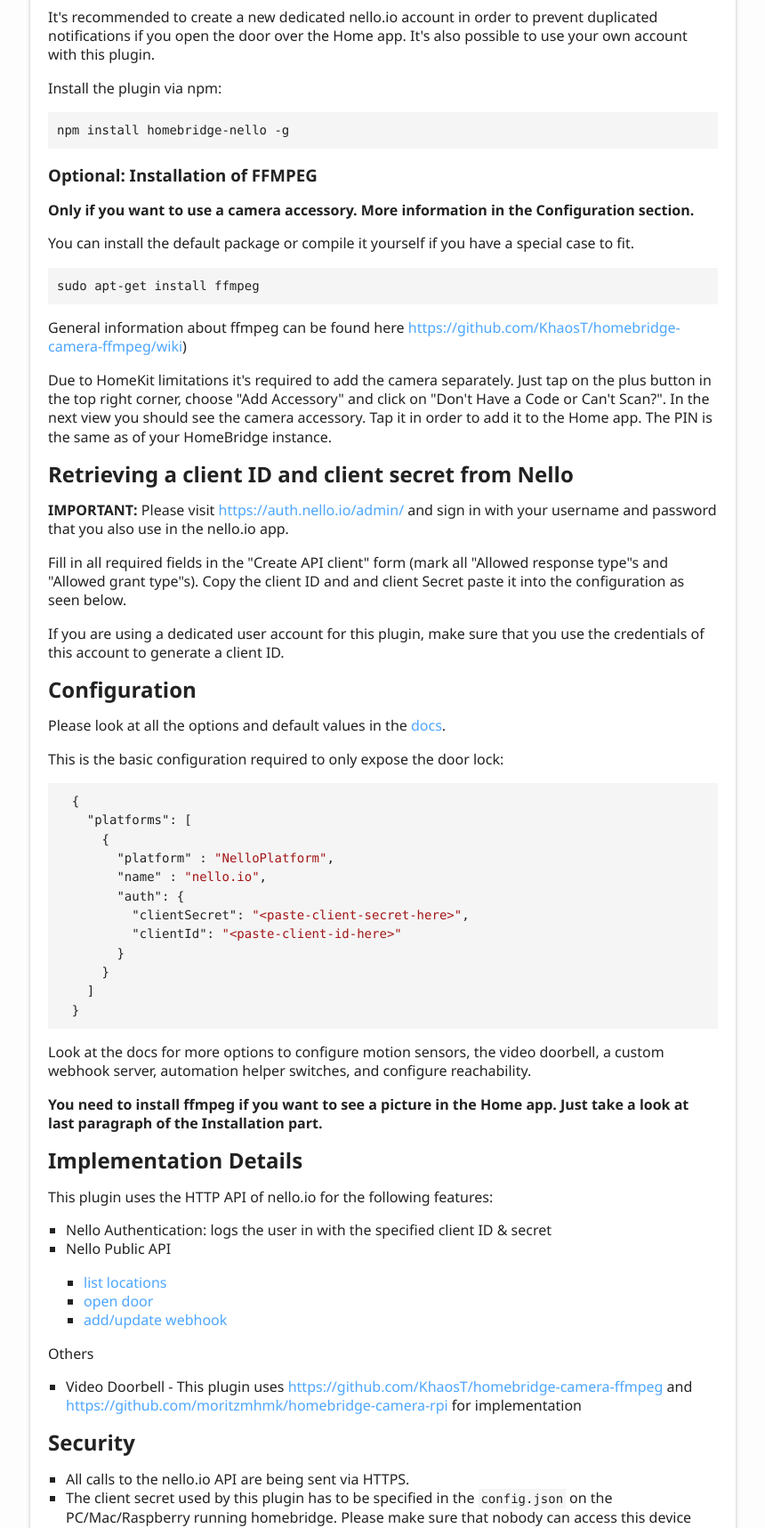
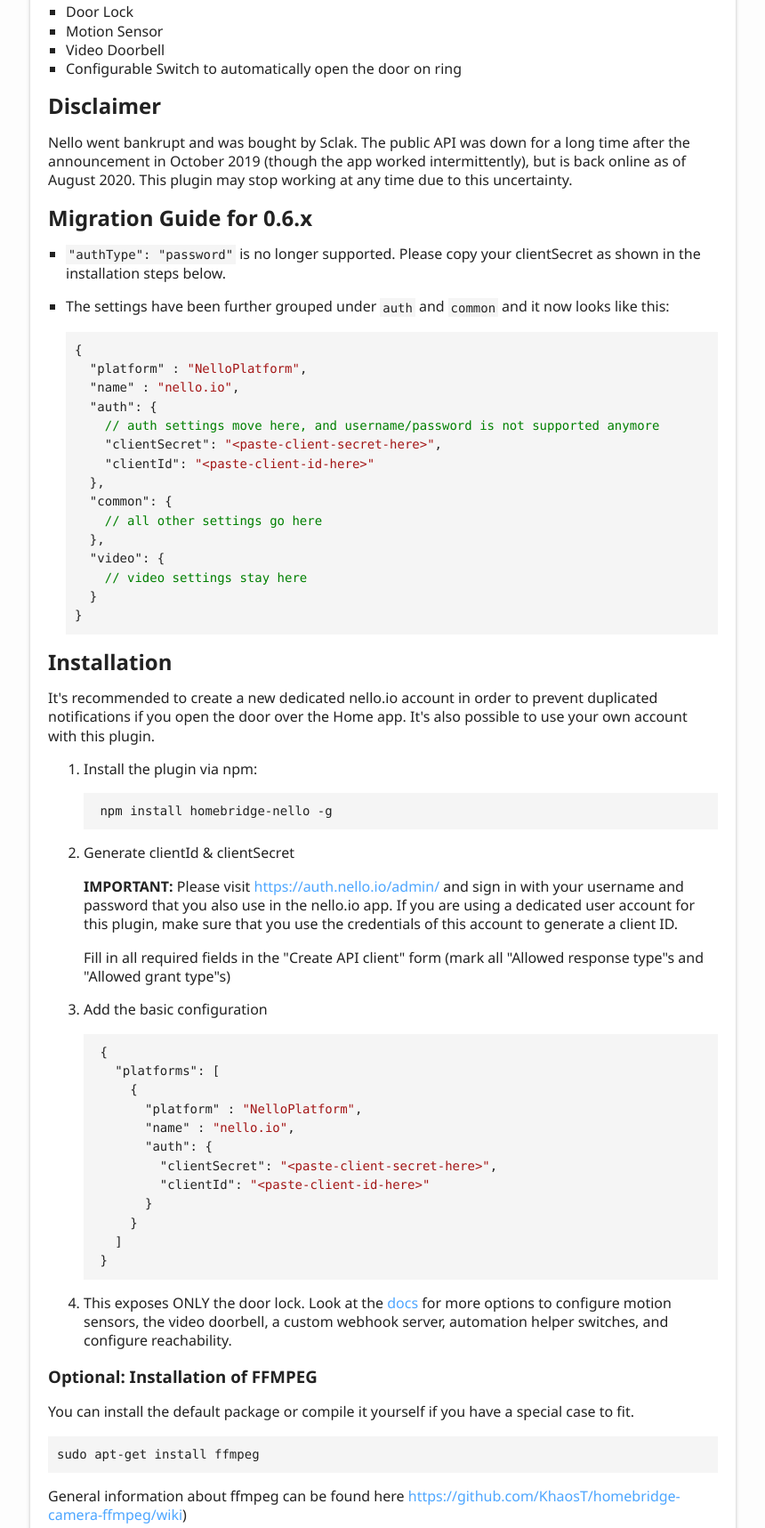
Before and after one commit to lukasroegner/homebridge-nello, a website: page docs/index.html in a window 1280 px wide. Shown: the part 417-2134 px from the top of the page at 89% size, without its empty margins (6-866 px from the left). Drawn offline with Linux system fonts and the light colour scheme.

Commit message:
Update README

```diff
--- a/docs/index.html
+++ b/docs/index.html
@@ -65,46 +65,81 @@
 				<a href="#homebridge-nello" id="homebridge-nello" style="color: inherit; text-decoration: none;">
 					<h1>homebridge-nello</h1>
 				</a>
-				<p>This project is a homebridge plugin for the smart intercom nello.io. All your nello.io locks are dynamically added to HomeKit as lock accessories. If you want to learn more about the smart intercom nello one, please visit <a href="https://www.nello.io">https://www.nello.io</a>. There is an excellent blog post about the integration of nello into homebridge that can be found at <a href="https://www.nello.io/blog/how-to-connect-your-nello-one-to-homebridge/">https://www.nello.io/blog/how-to-connect-your-nello-one-to-homebridge/</a>.</p>
+				<p>This project is a homebridge plugin for the smart intercom nello.io. All your nello.io locks are dynamically added to HomeKit as lock accessories. If you want to learn more about the smart intercom nello one, please visit <a href="https://www.nello.io">https://www.nello.io</a>.</p>
+				<p><a href="https://lukasroegner.github.io/homebridge-nello">Configuration / Docs</a></p>
+				<a href="#features" id="features" style="color: inherit; text-decoration: none;">
+					<h2>Features</h2>
+				</a>
+				<ul>
+					<li>Door Lock</li>
+					<li>Motion Sensor</li>
+					<li>Video Doorbell</li>
+					<li>Configurable Switch to automatically open the door on ring</li>
+				</ul>
+				<a href="#disclaimer" id="disclaimer" style="color: inherit; text-decoration: none;">
+					<h2>Disclaimer</h2>
+				</a>
+				<p>Nello went bankrupt and was bought by Sclak. The public API was down for a long time after the announcement in October 2019 (though the app worked intermittently), but is back online as of August 2020. This plugin may stop working at any time due to this uncertainty.</p>
+				<a href="#migration-guide-for-06x" id="migration-guide-for-06x" style="color: inherit; text-decoration: none;">
+					<h2>Migration Guide for 0.6.x</h2>
+				</a>
+				<ul>
+					<li><p><code>&quot;authType&quot;: &quot;password&quot;</code> is no longer supported. Please copy your clientSecret as shown in the installation steps below.</p>
+					</li>
+					<li><p>The settings have been further grouped under <code>auth</code> and <code>common</code> and it now looks like this:</p>
+						<pre><code class="language-json">{
+  <span class="hljs-attr">&quot;platform&quot;</span> : <span class="hljs-string">&quot;NelloPlatform&quot;</span>,
+  <span class="hljs-attr">&quot;name&quot;</span> : <span class="hljs-string">&quot;nello.io&quot;</span>,
+  <span class="hljs-attr">&quot;auth&quot;</span>: {
+    <span class="hljs-comment">// auth settings move here, and username/password is not supported anymore</span>
+    <span class="hljs-attr">&quot;clientSecret&quot;</span>: <span class="hljs-string">&quot;&lt;paste-client-secret-here&gt;&quot;</span>,
+    <span class="hljs-attr">&quot;clientId&quot;</span>: <span class="hljs-string">&quot;&lt;paste-client-id-here&gt;&quot;</span>
+  },
+  <span class="hljs-attr">&quot;common&quot;</span>: {
+    <span class="hljs-comment">// all other settings go here</span>
+  },
+  <span class="hljs-attr">&quot;video&quot;</span>: {
+    <span class="hljs-comment">// video settings stay here</span>
+  }
+}</code></pre>
+					</li>
+				</ul>
 				<a href="#installation" id="installation" style="color: inherit; text-decoration: none;">
 					<h2>Installation</h2>
 				</a>
 				<p>It&#39;s recommended to create a new dedicated nello.io account in order to prevent duplicated notifications if you open the door over the Home app. It&#39;s also possible to use your own account with this plugin.</p>
-				<p>Install the plugin via npm:</p>
-				<pre><code class="language-bash">npm install homebridge-nello -g</code></pre>
+				<ol>
+					<li><p>Install the plugin via npm:</p>
+						<pre><code class="language-bash"> npm install homebridge-nello -g</code></pre>
+					</li>
+					<li><p>Generate clientId &amp; clientSecret</p>
+						<p> <strong>IMPORTANT:</strong> Please visit <a href="https://auth.nello.io/admin/">https://auth.nello.io/admin/</a> and sign in with your username and password that you also use in the nello.io app. If you are using a dedicated user account for this plugin, make sure that you use the credentials of this account to generate a client ID.</p>
+						<p> Fill in all required fields in the &quot;Create API client&quot; form (mark all &quot;Allowed response type&quot;s and &quot;Allowed grant type&quot;s)</p>
+					</li>
+					<li><p>Add the basic configuration</p>
+						<pre><code class="language-json"> {
+   <span class="hljs-attr">&quot;platforms&quot;</span>: [
+     {
+       <span class="hljs-attr">&quot;platform&quot;</span> : <span class="hljs-string">&quot;NelloPlatform&quot;</span>,
+       <span class="hljs-attr">&quot;name&quot;</span> : <span class="hljs-string">&quot;nello.io&quot;</span>,
+       <span class="hljs-attr">&quot;auth&quot;</span>: {
+         <span class="hljs-attr">&quot;clientSecret&quot;</span>: <span class="hljs-string">&quot;&lt;paste-client-secret-here&gt;&quot;</span>,
+         <span class="hljs-attr">&quot;clientId&quot;</span>: <span class="hljs-string">&quot;&lt;paste-client-id-here&gt;&quot;</span>
+       }
+     }
+   ]
+ }</code></pre>
+					</li>
+					<li><p>This exposes ONLY the door lock. Look at the <a href="https://lukasroegner.github.io/homebridge-nello/modules/_config_.html">docs</a> for more options to configure motion sensors, the video doorbell, a custom webhook server, automation helper switches, and configure reachability.</p>
+					</li>
+				</ol>
 				<a href="#optional-installation-of-ffmpeg" id="optional-installation-of-ffmpeg" style="color: inherit; text-decoration: none;">
 					<h3>Optional: Installation of FFMPEG</h3>
 				</a>
-				<p><strong>Only if you want to use a camera accessory. More information in the Configuration section.</strong></p>
 				<p>You can install the default package or compile it yourself if you have a special case to fit.</p>
 				<pre><code class="language-bash">sudo apt-get install ffmpeg</code></pre>
 				<p>General information about ffmpeg can be found here <a href="https://github.com/KhaosT/homebridge-camera-ffmpeg/wiki">https://github.com/KhaosT/homebridge-camera-ffmpeg/wiki</a>)</p>
 				<p>Due to HomeKit limitations it&#39;s required to add the camera separately. Just tap on the plus button in the top right corner, choose &quot;Add Accessory&quot; and click on &quot;Don&#39;t Have a Code or Can&#39;t Scan?&quot;. In the next view you should see the camera accessory. Tap it in order to add it to the Home app. The PIN is the same as of your HomeBridge instance.</p>
-				<a href="#retrieving-a-client-id-and-client-secret-from-nello" id="retrieving-a-client-id-and-client-secret-from-nello" style="color: inherit; text-decoration: none;">
-					<h2>Retrieving a client ID and client secret from Nello</h2>
-				</a>
-				<p><strong>IMPORTANT:</strong> Please visit <a href="https://auth.nello.io/admin/">https://auth.nello.io/admin/</a> and sign in with your username and password that you also use in the nello.io app.</p>
-				<p>Fill in all required fields in the &quot;Create API client&quot; form (mark all &quot;Allowed response type&quot;s and &quot;Allowed grant type&quot;s). Copy the client ID and and client Secret paste it into the configuration as seen below.</p>
-				<p>If you are using a dedicated user account for this plugin, make sure that you use the credentials of this account to generate a client ID.</p>
-				<a href="#configuration" id="configuration" style="color: inherit; text-decoration: none;">
-					<h2>Configuration</h2>
-				</a>
-				<p>Please look at all the options and default values in the <a href="docs/modules/_config_.html">docs</a>.</p>
-				<p>This is the basic configuration required to only expose the door lock:</p>
-				<pre><code class="language-json">  {
-    <span class="hljs-attr">&quot;platforms&quot;</span>: [
-      {
-        <span class="hljs-attr">&quot;platform&quot;</span> : <span class="hljs-string">&quot;NelloPlatform&quot;</span>,
-        <span class="hljs-attr">&quot;name&quot;</span> : <span class="hljs-string">&quot;nello.io&quot;</span>,
-        <span class="hljs-attr">&quot;auth&quot;</span>: {
-          <span class="hljs-attr">&quot;clientSecret&quot;</span>: <span class="hljs-string">&quot;&lt;paste-client-secret-here&gt;&quot;</span>,
-          <span class="hljs-attr">&quot;clientId&quot;</span>: <span class="hljs-string">&quot;&lt;paste-client-id-here&gt;&quot;</span>
-        }
-      }
-    ]
-  }</code></pre>
-				<p>Look at the docs for more options to configure motion sensors, the video doorbell,
-				a custom webhook server, automation helper switches, and configure reachability.</p>
 				<p><strong>You need to install ffmpeg if you want to see a picture in the Home app. Just take a look at last paragraph of the Installation part.</strong></p>
 				<a href="#implementation-details" id="implementation-details" style="color: inherit; text-decoration: none;">
 					<h2>Implementation Details</h2>
@@ -112,12 +147,7 @@
 				<p>This plugin uses the HTTP API of nello.io for the following features:</p>
 				<ul>
 					<li>Nello Authentication: logs the user in with the specified client ID &amp; secret</li>
-					<li>Nello Public API<ul>
-							<li><a href="https://nellopublicapi.docs.apiary.io/#reference/0/locations-collection/list-locations">list locations</a></li>
-							<li><a href="https://nellopublicapi.docs.apiary.io/#reference/0/locations-collection/open-door">open door</a></li>
-							<li><a href="https://nellopublicapi.docs.apiary.io/#reference/0/locations-collection/add-/-update-webhook">add/update webhook</a></li>
-						</ul>
-					</li>
+					<li>Nello Public API: see all methods in <a href="./src/lib/APIClient.ts">APIClient</a></li>
 				</ul>
 				<p>Others</p>
 				<ul>
@@ -127,10 +157,10 @@
 					<h2>Security</h2>
 				</a>
 				<ul>
-					<li>All calls to the nello.io API are being sent via HTTPS.</li>
+					<li>All requests to the nello.io are made over HTTPS.</li>
 					<li>The client secret used by this plugin has to be specified in the <code>config.json</code> on the PC/Mac/Raspberry running homebridge. Please make sure that nobody can access this device within your local network without permission.</li>
 					<li>In the Apple Home app, a lock can be easily unlocked with a single tap on the icon. Please be careful not to open the door unintentionally.</li>
-					<li>The webhook uses a relay service which is hosted by @AlexanderBabel. You can find the source code of the service here: <a href="https://github.com/AlexanderBabel/nello-backend">https://github.com/AlexanderBabel/nello-backend</a></li>
+					<li>The webhook uses a relay service which is hosted by @AlexanderBabel. You can find the source code of the service here: <a href="https://github.com/AlexanderBabel/nello-backend">https://github.com/AlexanderBabel/nello-backend</a>. You can override this and configure your own URL if you expose the right ports, look at the docs for more info.</li>
 				</ul>
 				<a href="#development" id="development" style="color: inherit; text-decoration: none;">
 					<h2>Development</h2>
```
Also changed, not shown: README.md.
